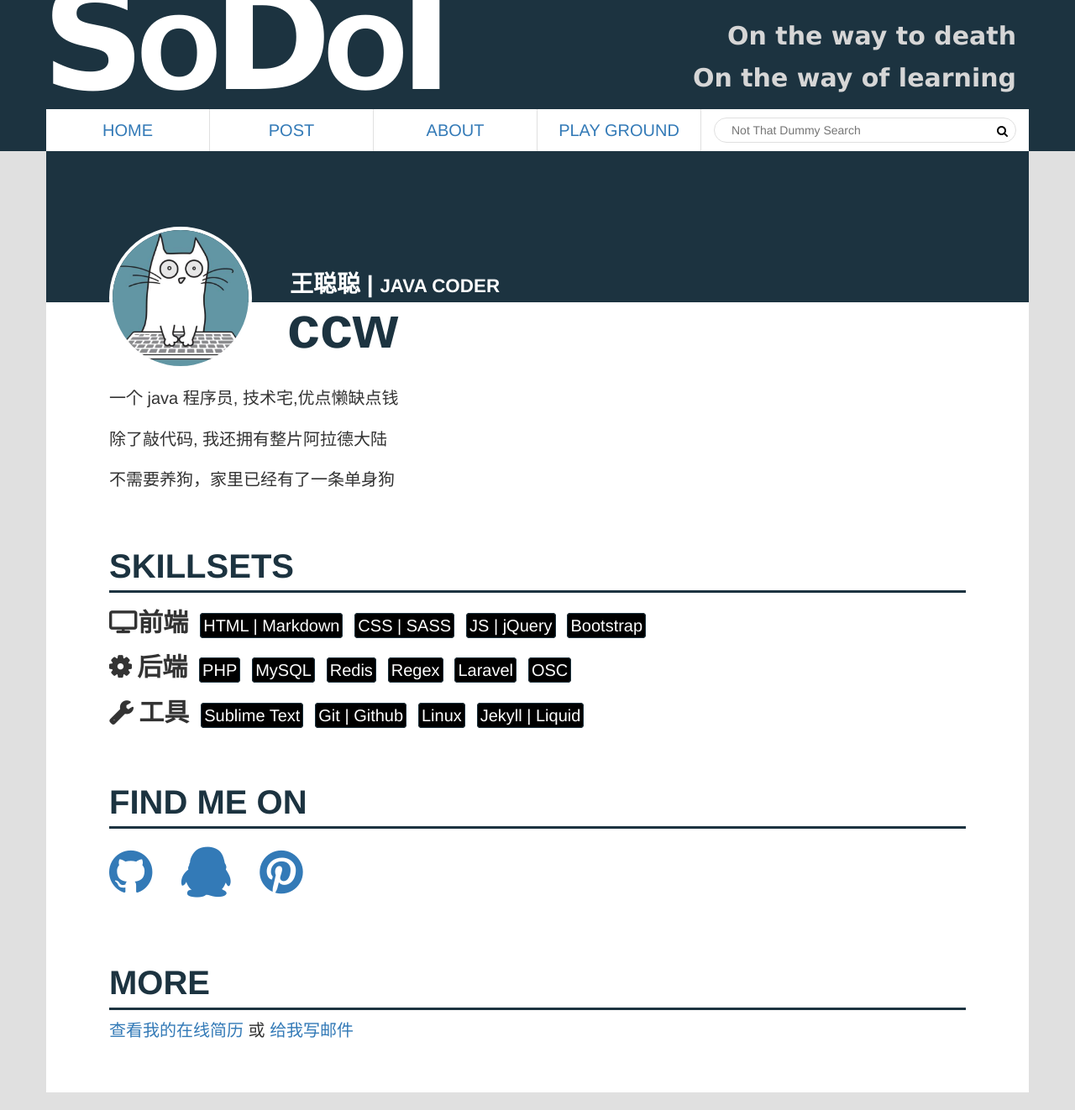
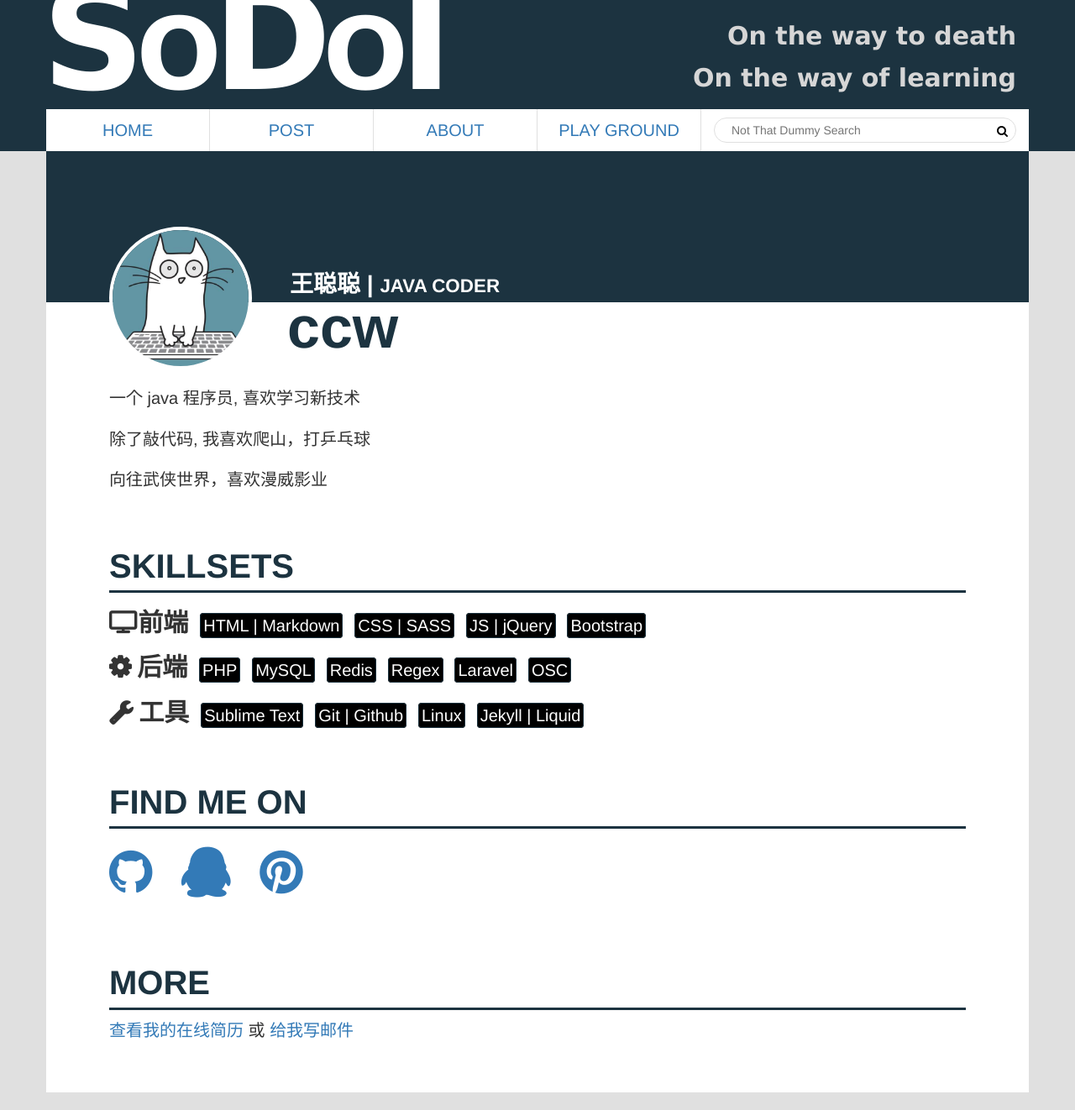
Before and after one commit to rookieCodeCCW/rookieCodeCCW.github.io, a Jekyll site: the page built from about/index.html, in a window 1280 px wide, cut to the strip 0-1322 px from the top of the page. Shown: the whole strip at 84% size. Built offline with Jekyll 4.4.1, drawn with Linux system fonts in a browser that asks for light colours; Markdown is read by kramdown in place of the engine named in the settings; comment, search, counter and statistics services are not loaded.

Commit message:
Update index.html

```diff
--- a/about/index.html
+++ b/about/index.html
@@ -12,9 +12,9 @@ layout: base
 
     <section id="intro">
         <h2>ccw</h2>
-        <p>一个 java 程序员, 技术宅,优点懒缺点钱</p>
-        <p>除了敲代码, 我还拥有整片阿拉德大陆</p>
-        <p>不需要养狗，家里已经有了一条单身狗</p>
+        <p>一个 java 程序员, 喜欢学习新技术</p>
+        <p>除了敲代码, 我喜欢爬山，打乒乓球</p>
+        <p>向往武侠世界，喜欢漫威影业</p>
     </section>
 
     <section id="skillsets">
```
